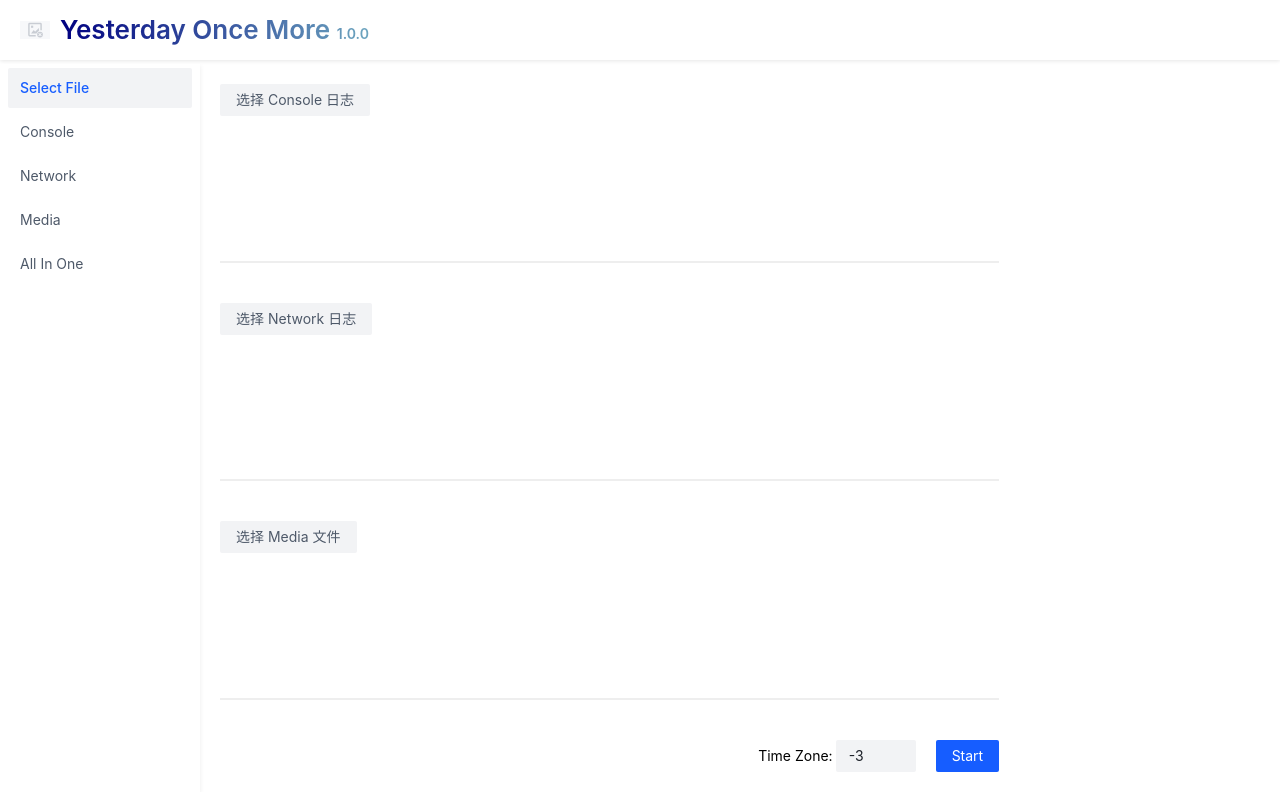
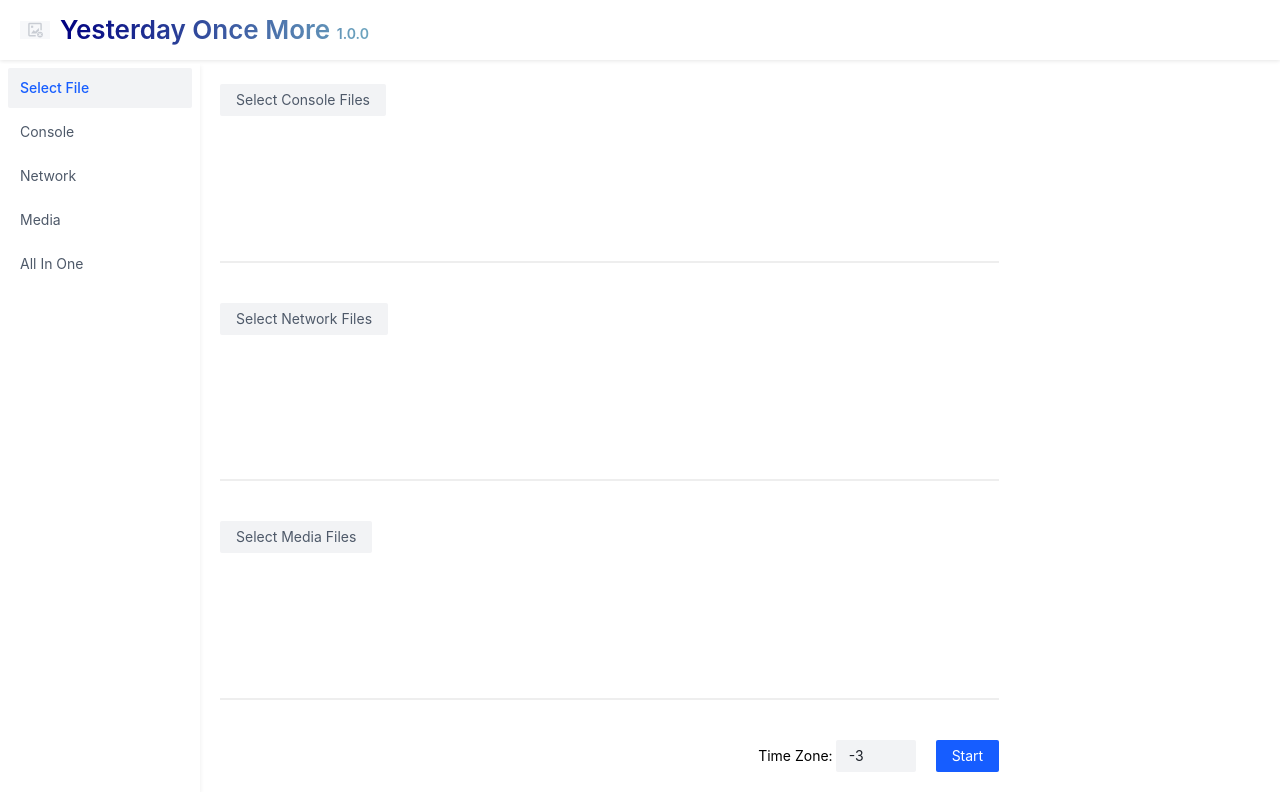
Before and after one commit to mBigFlower/YOM-Client, a Vue app: page /#/file-select in a window 1280 px wide. Built offline with nearby package versions, Linux system fonts and the light colour scheme; some icons are missing; what vue-json-viewer would draw is missing.

Commit message:
fix: change to en-us language.

```diff
--- a/src/views/console/console.vue
+++ b/src/views/console/console.vue
@@ -13,7 +13,7 @@
       <span class="date-time" :style="typeStyle(console.type)">{{ timestamp2dateTimeMs(console.timestamp) }}</span>
       <JsonViewer :show-array-index="false" v-for="item in getData(console.data)" :value="item || ''"></JsonViewer>
     </div>
-    <a-empty class="console-empty" v-if="isEmpty" />
+    <a-empty class="console-empty" v-if="isEmpty">No Data</a-empty>
   </div>
 </template>
 
--- a/src/views/file-select/file-select.vue
+++ b/src/views/file-select/file-select.vue
@@ -6,7 +6,7 @@
           @before-remove="onBeforeRemoveConsole" :custom-icon="getCustomIcon()">
           <template #upload-button>
             <a-button>
-              选择 Console 日志
+              Select Console Files
             </a-button>
           </template>
         </a-upload>
@@ -16,7 +16,7 @@
           @before-upload="beforeNetworkUpload" @before-remove="onBeforeRemoveNetwork">
           <template #upload-button>
             <a-button>
-              选择 Network 日志
+              Select Network Files
             </a-button>
           </template>
         </a-upload>
@@ -27,7 +27,7 @@
           @before-upload="beforeMediaUpload" @before-remove="onBeforeRemoveMedia" accept="video/*">
           <template #upload-button>
             <a-button>
-              选择 Media 文件
+              Select Media Files
             </a-button>
           </template>
         </a-upload>
--- a/src/views/media/media.vue
+++ b/src/views/media/media.vue
@@ -1,7 +1,7 @@
 
 <template>
   <div class="media-root">
-    <a-empty v-if="isEmpty" />
+    <a-empty v-if="isEmpty">No Data</a-empty>
     <video v-else ref="videoRef" class="video" controls></video>
   </div>
 </template>
--- a/src/views/network/network.vue
+++ b/src/views/network/network.vue
@@ -7,6 +7,9 @@
           :data="networkFiltered" :pagination="paginationProps" @column-resize="handleResize"
           @cell-click="handleCellClick" :scrollbar="false" @page-change="onPageChanged"
           @page-size-change="onPageSizeChanged" :scroll="{ x: '100%', y: '100%' }">
+          <template #empty>
+            <a-empty>No Data</a-empty>
+          </template>
           <template #requestPathName="{ record }">
             {{ record.basicInfo.requestPathName }}
           </template>
```
Also changed, not shown: 7 other files (tests, documents, lock files or other folders).
